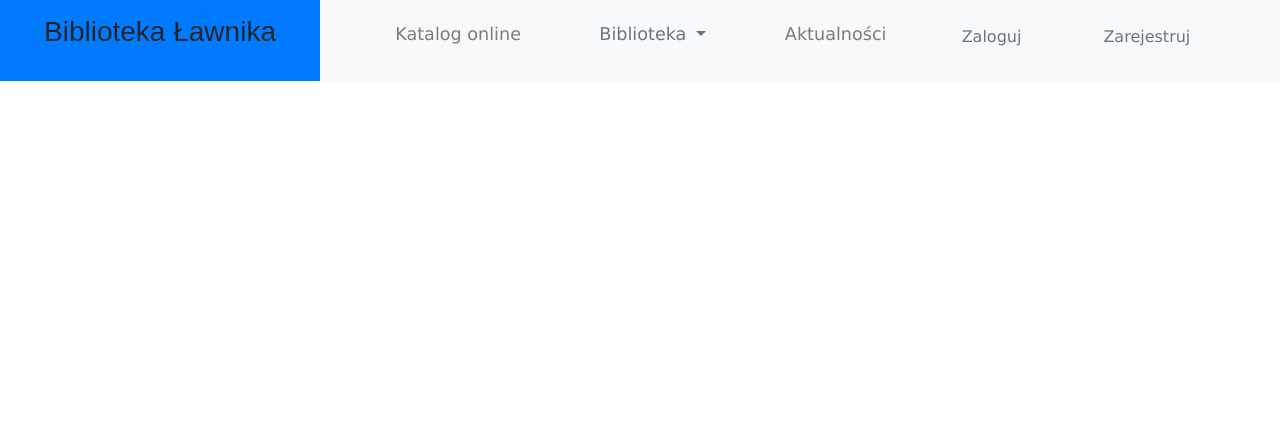
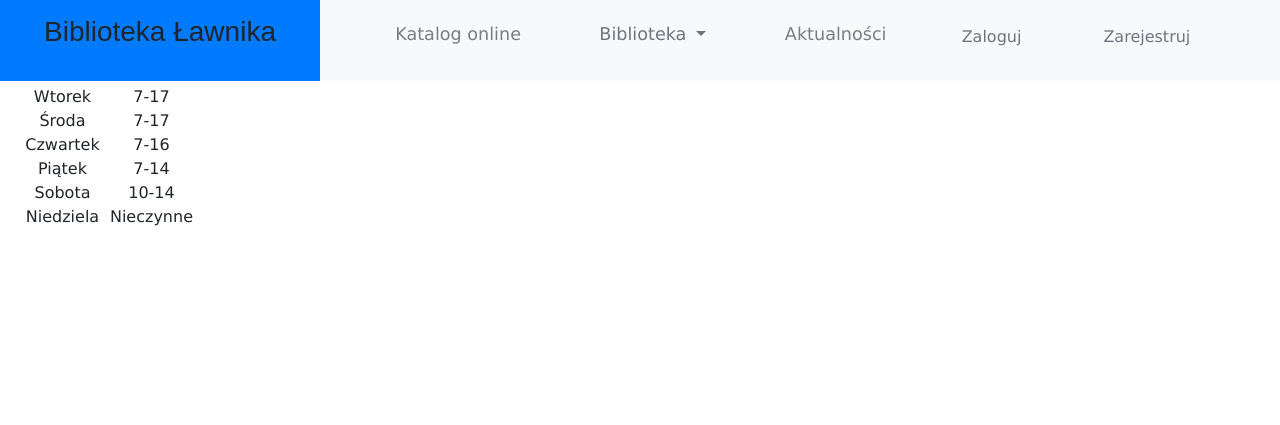
Before and after one commit to eryk-lawniczak/Projekt, a PHP site: page /informacje.php in a window 1280 px wide. Shown: the top 425 px of the page. Run offline with PHP 8.4, Linux system fonts and the light colour scheme; lists and menus that the app fills with data are empty.

Commit message:
Update informacje.php

```diff
--- a/informacje.php
+++ b/informacje.php
@@ -12,10 +12,38 @@
           </div>
           <div class="w-100"></div>
           <div class="col-6">
-            <table>
+            <table class="text-center">
               <tr>
                 <th>Dzień</th>
                 <th>Godzina</th>
+              </tr>
+              <tr>
+                <td>Poniedziałel</td>
+                <td>9-17</td>
+              </tr>
+              <tr>
+                <td>Wtorek</td>
+                <td>7-17</td>
+              </tr>
+              <tr>
+                <td>Środa</td>
+                <td>7-17</td>
+              </tr>
+              <tr>
+                <td>Czwartek</td>
+                <td>7-16</td>
+              </tr>
+              <tr>
+                <td>Piątek</td>
+                <td>7-14</td>
+              </tr>
+              <tr>
+                <td>Sobota</td>
+                <td>10-14</td>
+              </tr>
+              <tr>
+                <td>Niedziela</td>
+                <td>Nieczynne</td>
               </tr>
             </table>
           </div>
```
